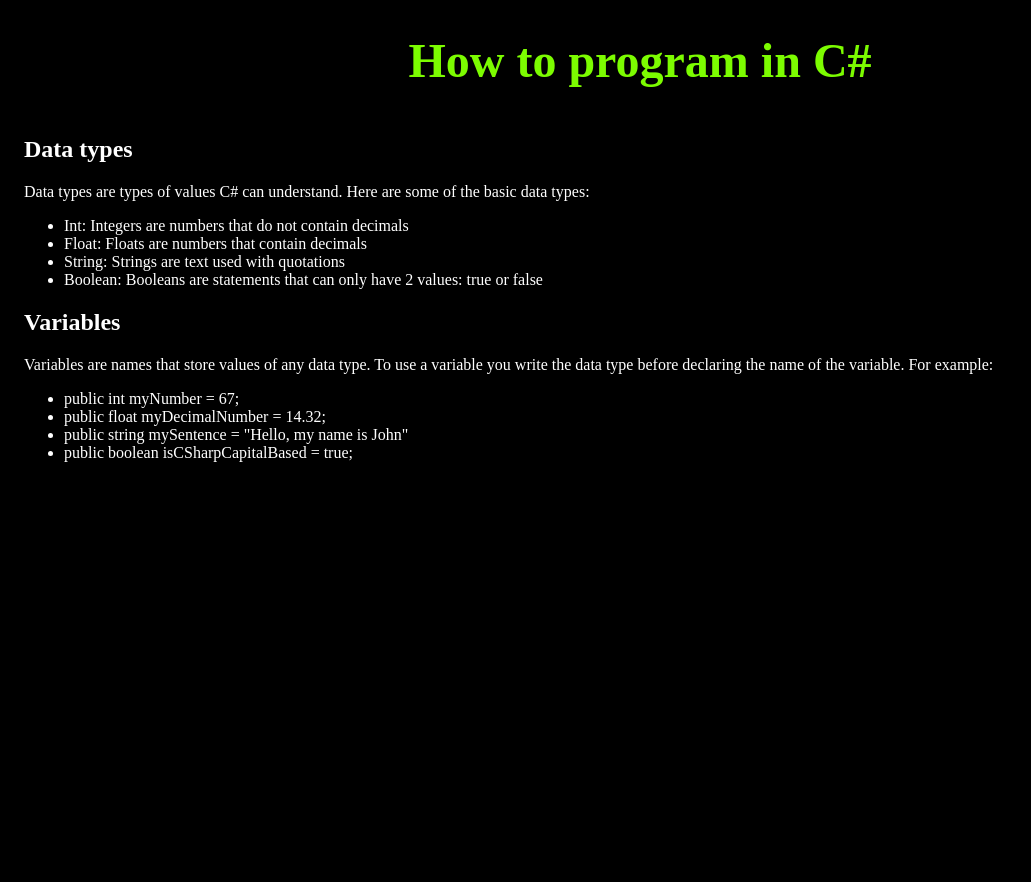
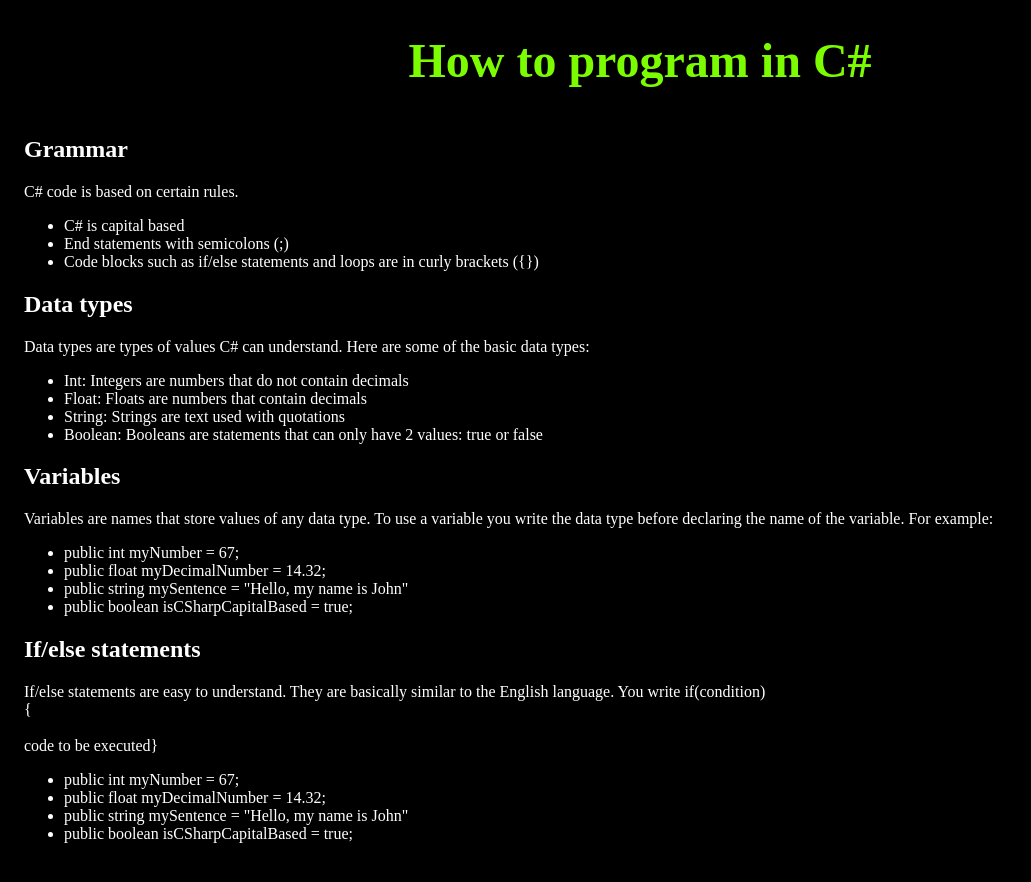
Before and after one commit to Maanush27/playpolydasher, a plain HTML site: page index.html in a window 1280 px wide. Shown: the part 1040-1922 px from the top of the page, without its empty margins (0-1031 px from the left). Before the commit the page ends 1542 px from the top, so only its background shows below. Drawn offline with Linux system fonts and the light colour scheme; no server answers.

Commit message:
Update index.html

```diff
--- a/index.html
+++ b/index.html
@@ -28,6 +28,15 @@
 
   <h3 class="title">How to program in C#</h3>
   <div class="information">
+
+    <h2>Grammar</h2>
+    <p>C# code is based on certain rules.</p>
+        <ul>
+      <li>C# is capital based</li>
+      <li>End statements with semicolons (;)</li>
+      <li>Code blocks such as if/else statements and loops are in curly brackets ({})</li>
+      </ul>
+
     <h2>Data types</h2>
     <p>Data types are types of values C# can understand. Here are some of the basic data types:</p>
     <ul>
@@ -46,6 +55,16 @@
       <li>public string mySentence = "Hello, my name is John"</li>
       <li>public boolean isCSharpCapitalBased = true;</li>
       </ul>
+
+    <h2>If/else statements</h2>
+    <p>If/else statements are easy to understand. They are basically similar to the English language.
+      You write if(condition)<br>{<br><br>code to be executed}</p>
+        <ul>
+      <li>public int myNumber = 67;</li>
+      <li>public float myDecimalNumber = 14.32;</li>
+      <li>public string mySentence = "Hello, my name is John"</li>
+      <li>public boolean isCSharpCapitalBased = true;</li>
+      </ul>
   </div>
 
   </body>
```
